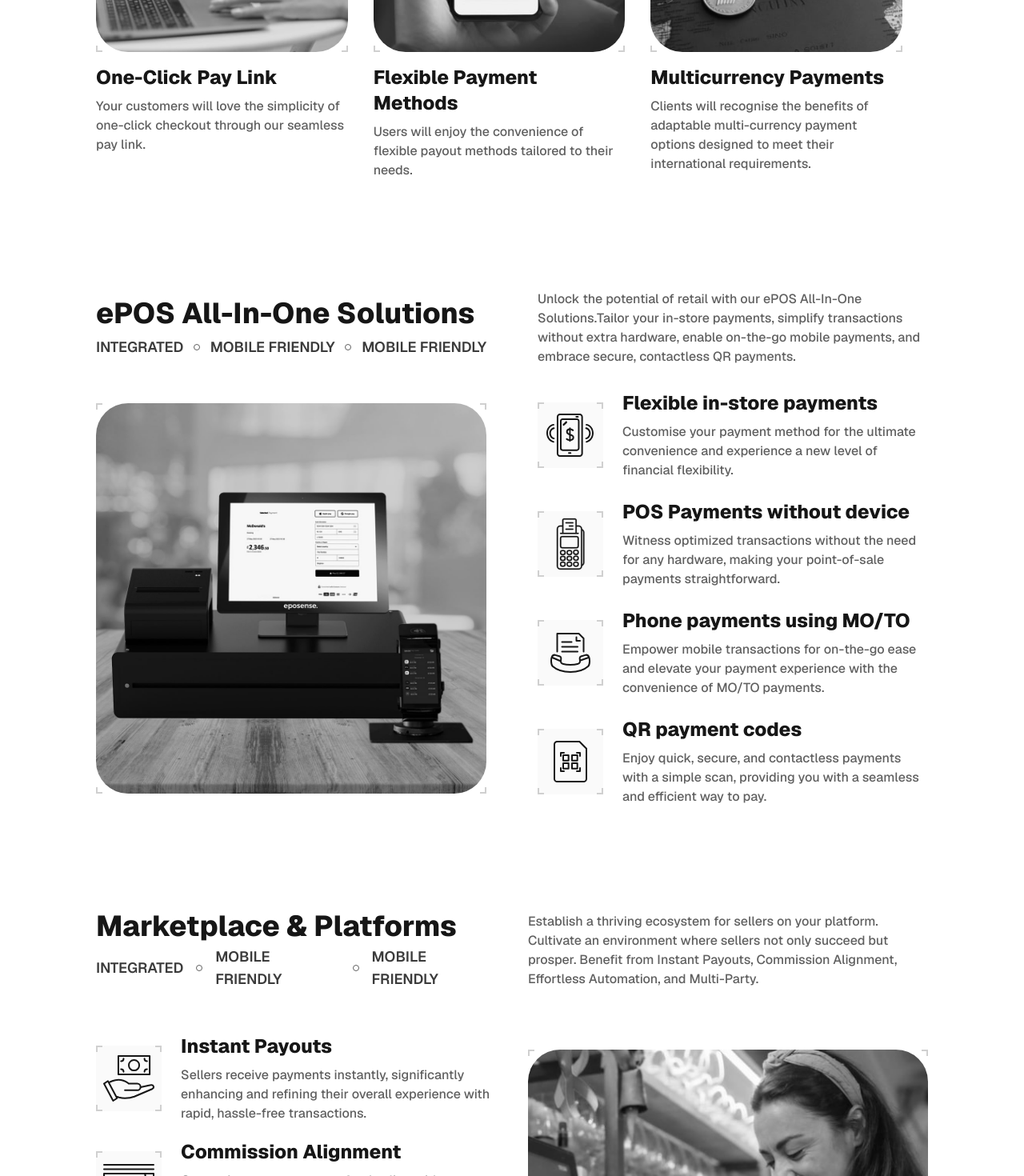
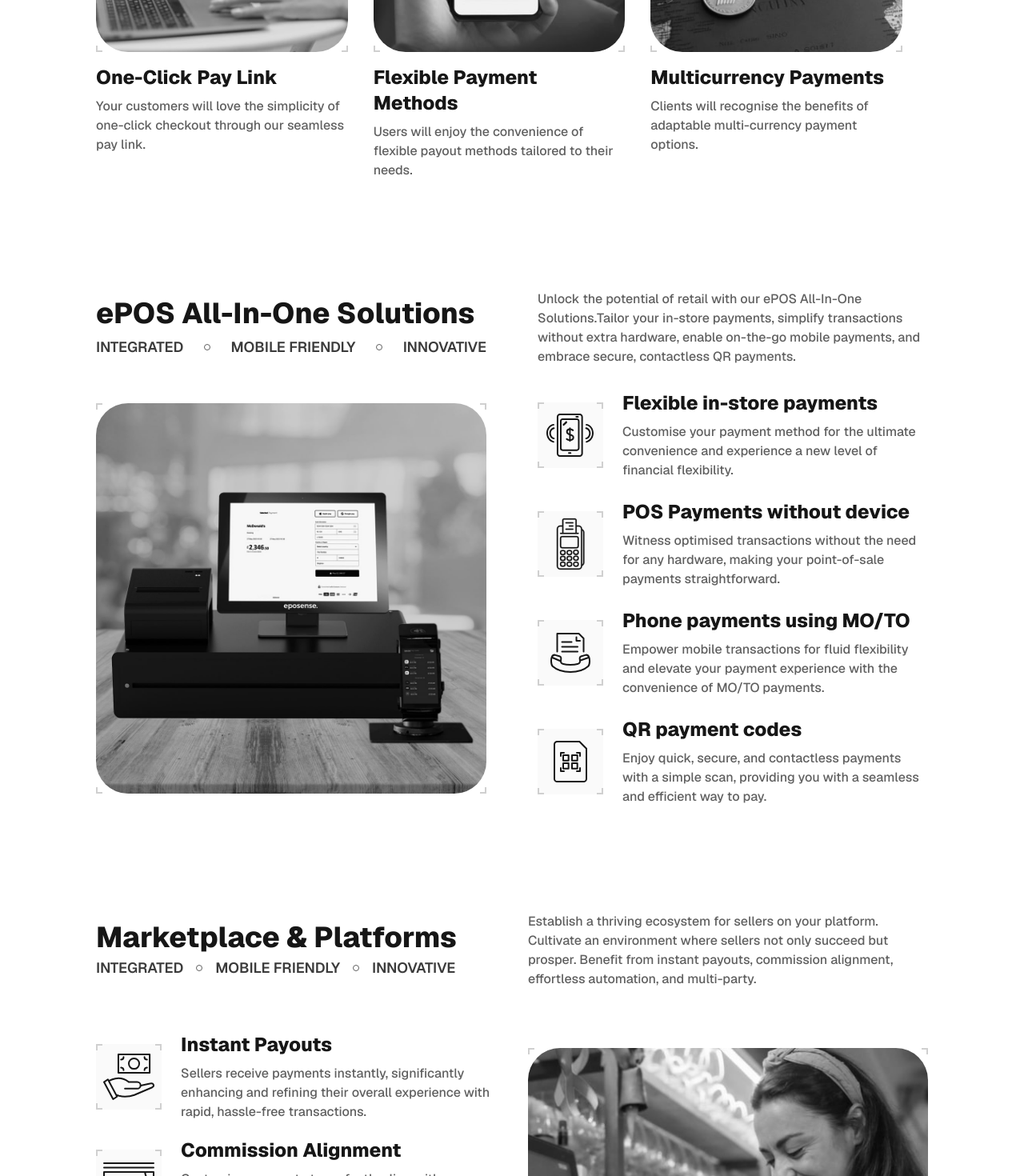
Before and after one commit to arshaan-abh/payments-landing, a Next.js app: page / in a window 1280 px wide. Shown: the part 1460-2930 px from the top of the page at 80% size. Built offline with nearby package versions, Linux system fonts and the light colour scheme.

Commit message:
Fix grammar

```diff
--- a/app/_components/features-five/index.tsx
+++ b/app/_components/features-five/index.tsx
@@ -41,7 +41,7 @@ const FeatureFive: FC<FeatureFiveProps> = ({}) => {
 		<div className="w-full h-full px-10 lg:px-20 xl:px-30 xl:max-w-screen-1.5xl flex flex-col">
 			<div className="grow-2" />
 			<div
-				className="flex items-center gap-16 transition-all"
+				className="flex items-center gap-16 transition-all justify-between"
 				style={{ height: `${biggerHeight}%` }}
 				ref={biggerElementRef}
 			>
@@ -59,7 +59,7 @@ const FeatureFive: FC<FeatureFiveProps> = ({}) => {
 			</div>
 			<div className="grow" />
 			<div
-				className="flex items-center gap-16 transition-all"
+				className="flex items-center gap-16 transition-all justify-between"
 				style={{ height: `${smallerHeight}%` }}
 				ref={smallerElementRef}
 			>
--- a/app/_components/features-one/index.tsx
+++ b/app/_components/features-one/index.tsx
@@ -55,7 +55,7 @@ const FeatureOne: FC<CardProps> = ({}) => {
 						<Image src={featureImageThree} alt="Multicurrency Payments" />
 					</Hoverable>
 				}
-				supportingText="Clients will recognise the benefits of adaptable multi-currency payment options designed to meet their international requirements."
+				supportingText="Clients will recognise the benefits of adaptable multi-currency payment options."
 			>
 				Multicurrency Payments
 			</Card>,
--- a/app/_components/features-three/index.tsx
+++ b/app/_components/features-three/index.tsx
@@ -33,15 +33,15 @@ function FeatureThree() {
 						</div>
 						<div className="w-2 h-2 shrink-0 border border-gray-200 rounded-full"></div>
 						<div className="text-gray-100 text-lg font-semibold uppercase">
-							Mobile Friendly
+							Innovative
 						</div>
 					</div>
 				</div>
 				<div className="w-1/2 text-gray-200 text-base font-medium">
 					Establish a thriving ecosystem for sellers on your platform. Cultivate
 					an environment where sellers not only succeed but prosper. Benefit
-					from Instant Payouts, Commission Alignment, Effortless Automation, and
-					Multi-Party.
+					from instant payouts, commission alignment, effortless automation, and
+					multi-party.
 				</div>
 			</div>
 			<div className="flex gap-10">
@@ -59,7 +59,7 @@ function FeatureThree() {
 					<Card
 						image={smallPictureThree}
 						title="Instant Settlements"
-						supportingText="Simplify the process with automation, ensuring swift and highly efficient settlement procedures that save you time and effort."
+						supportingText="Simplify the process with automation, ensuring swift and highly time-saving settlement procedures that save you time and effort."
 					/>
 					<Card
 						image={smallPictureFour}
--- a/app/_components/features-two/index.tsx
+++ b/app/_components/features-two/index.tsx
@@ -34,7 +34,7 @@ function FeatureTwo() {
 						</div>
 						<div className="w-2 h-2 shrink-0 border border-gray-200 rounded-full"></div>
 						<div className="text-gray-100 text-lg font-semibold uppercase whitespace-nowrap">
-							Mobile Friendly
+							Innovative
 						</div>
 					</div>
 				</div>
@@ -69,12 +69,12 @@ function FeatureTwo() {
 					<Card
 						image={smallPictureTwo}
 						title="POS Payments without device"
-						supportingText="Witness optimized transactions without the need for any hardware, making your point-of-sale payments straightforward."
+						supportingText="Witness optimised transactions without the need for any hardware, making your point-of-sale payments straightforward."
 					/>
 					<Card
 						image={smallPictureThree}
 						title="Phone  payments using MO/TO"
-						supportingText="Empower mobile transactions for on-the-go ease and elevate your payment experience with the convenience of MO/TO payments."
+						supportingText="Empower mobile transactions for fluid flexibility and elevate your payment experience with the convenience of MO/TO payments."
 					/>
 					<Card
 						image={smallPictureFour}
```
